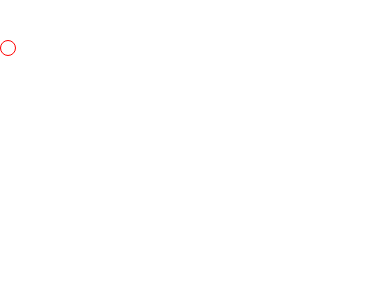
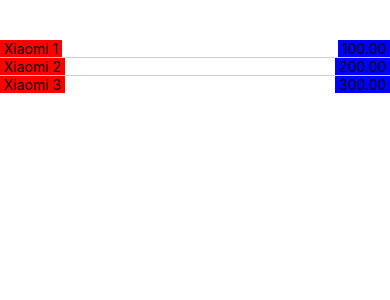
Before and after one commit to liushigit/BM, a React Native app: screen / in a window 390 px wide. Shown: the top 300 px of the page. Built offline with nearby package versions, Linux system fonts and the light colour scheme.

Commit message:
added ProductListScreen

```diff
--- a/App.js
+++ b/App.js
@@ -4,6 +4,8 @@
 import Product from './src/components/Product'
 import CartItem from './src/components/CartItem'
 import Toggler from './src/components/Toggler'
+import ProductRow from './src/components/ProductRow'
+import ProductListScreen from './src/screens/ProductListScreen'
 
 // <View style={styles.container}>
 // <Product name="火腿肠" description="新鲜的鸡蛋" />
@@ -14,7 +16,7 @@
   render() {
     return (
       <View style={{ marginTop: 40 }}>
-        <Toggler isEnabled={false} onToggle={() => {}} />
+        <ProductListScreen />
       </View>
     )
   }
--- a/package.json
+++ b/package.json
@@ -36,7 +36,8 @@
     "lint-staged": "^5.0.0",
     "prettier": "^1.8.2",
     "react": "16.0.0-beta.5",
-    "react-native": "^0.49.5"
+    "react-native": "^0.49.5",
+    "react-native-vector-icons": "^4.4.2"
   },
   "lint-staged": {
     "src/**/*.{js,jsx,json,css}": [
--- /dev/null
+++ b/src/components/ProductRow.js
@@ -0,0 +1,19 @@
+// @flow
+import React, { Component } from 'react'
+import { Text, View } from 'react-native'
+
+type Props = {
+  name: string,
+  price: string
+}
+
+export default class ProductRow extends Component<Props> {
+  render() {
+    return (
+      <View style={{ flexDirection: 'row', justifyContent: 'space-between' }}>
+        <Text style={{ backgroundColor: 'red' }}> {this.props.name} </Text>
+        <Text style={{ backgroundColor: 'blue' }}> {this.props.price} </Text>
+      </View>
+    )
+  }
+}
--- a/src/components/Toggler.js
+++ b/src/components/Toggler.js
@@ -4,7 +4,7 @@
 
 type Props = {
   isEnabled: boolean,
-  onToggle: (isEnabled: boolean) => void
+  onToggle: boolean => void
 }
 
 const styles = StyleSheet.create({
--- /dev/null
+++ b/src/screens/ProductListScreen.js
@@ -0,0 +1,35 @@
+import React, { Component } from 'react'
+import { Text, View, FlatList } from 'react-native'
+import ProductRow from '../components/ProductRow'
+
+class Separator extends Component {
+  render() {
+    return (
+      <View
+        style={{
+          height: 1,
+          backgroundColor: '#CED0CE'
+        }}
+      />
+    )
+  }
+}
+
+export default class ProductListScreen extends Component {
+  render() {
+    return (
+      <View>
+        <FlatList
+          data={[
+            { key: 'a', name: 'Xiaomi 1', price: '100.00' },
+            { key: 'b', name: 'Xiaomi 2', price: '200.00' },
+            { key: 'c', name: 'Xiaomi 3', price: '300.00' }
+          ]}
+          renderItem={({ item }) => <ProductRow name={item.name} price={item.price} />}
+          containerStyle={{ borderBottomWidth: 0 }}
+          ItemSeparatorComponent={Separator}
+        />
+      </View>
+    )
+  }
+}
```
Also changed, not shown: src/components/CartItem.js (+10 -12 lines), 1 other file (tests, documents, lock files or other folders).
